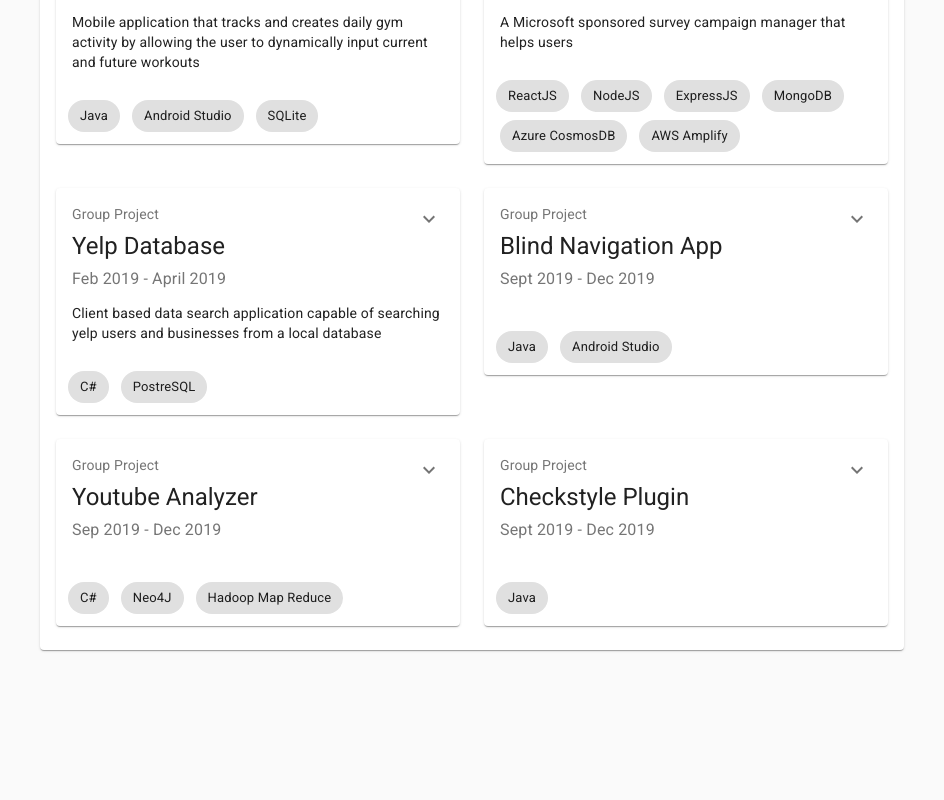
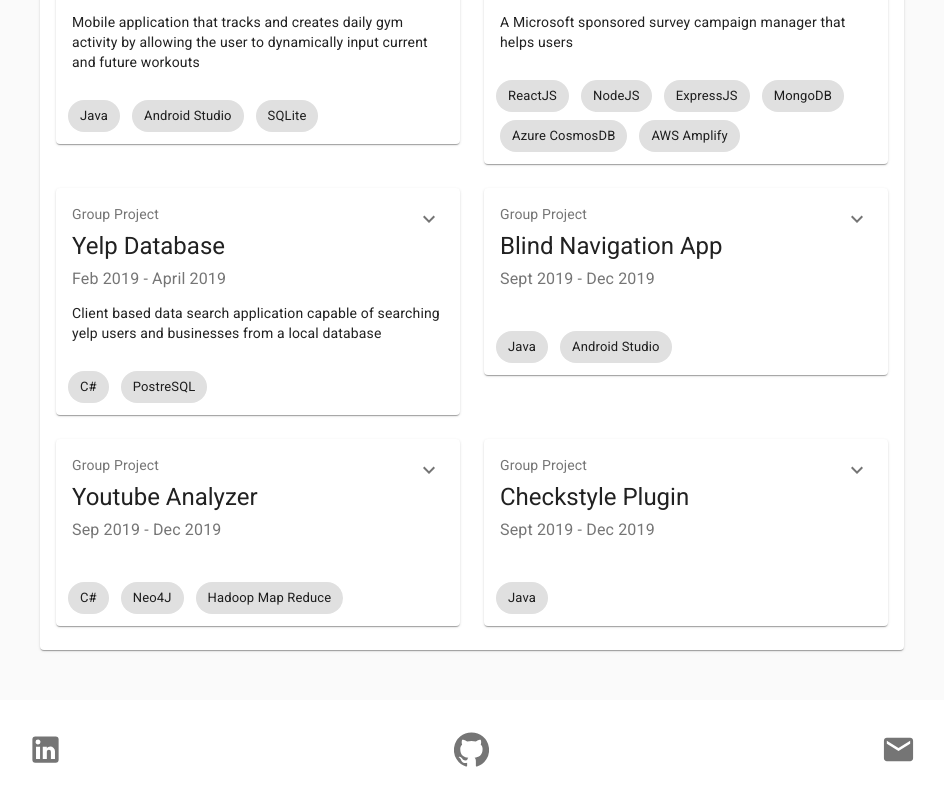
Before and after one commit to kenzobanaag/New-Website, a React (Create React App) app: page / in a window 1280 px wide. Shown: the part 839-1639 px from the top of the page, without its empty margins (168-1112 px from the left). Before the commit the page ends 1513 px from the top, so only its background shows below. Built offline with nearby package versions, Linux system fonts and the light colour scheme.

Commit message:
Added contacts section

```diff
--- /dev/null
+++ b/src/Components/Body/Contact.js
@@ -0,0 +1,69 @@
+import React from 'react';
+import { makeStyles } from '@material-ui/core/styles';
+import IconButton from '@material-ui/core/IconButton'
+import LinkedInIcon from '@material-ui/icons/LinkedIn';
+import EmailIcon from '@material-ui/icons/Email';
+import GitHubIcon from '@material-ui/icons/GitHub';
+import Grid from '@material-ui/core/Grid';
+import Link from '@material-ui/core/Link';
+//import Popover from '@material-ui/core/Popover';
+//import PopupState, { bindTrigger, bindPopover } from 'material-ui-popup-state';
+//import {Typography, Button} from '@material-ui/core'
+
+/*
+    TODO: We want a footer like contact section
+    With links to our github, linkedin, email as well.
+    Also include a link to our resume.
+*/
+
+const useStyles = makeStyles(theme => ({
+    root: {
+        background: theme.palette.background.paper,
+        paddingBottom: '20px',
+        height: '100px',
+        marginTop: '50px',
+        textAlign: 'center',
+        paddingTop: '20px'
+    },
+    root2: {
+        flexGrow: 1,
+    },
+    control: {
+        padding: theme.spacing(2),
+    },
+}))
+
+function Contact() {
+
+    const classes = useStyles();
+
+    return (
+        <React.Fragment>
+            <div className={classes.root}>
+                <Grid container >
+                    <Grid item sm={4} >
+                        <Link href="https://www.linkedin.com/in/kenzo-banaag-767a3b15b/"  target="_blank" rel="noopener noreferrer">
+                        <IconButton size="large">
+                            <LinkedInIcon fontSize="large"/>
+                        </IconButton>
+                        </Link>
+                    </Grid>
+                    <Grid item sm={4}>
+                    <Link href="https://github.com/kenzobanaag"  target="_blank" rel="noopener noreferrer">
+                        <IconButton size="large" >
+                            <GitHubIcon fontSize="large" />
+                        </IconButton>
+                        </Link>
+                    </Grid>
+                    <Grid item sm={4}>
+                        <IconButton size="large" >
+                            <EmailIcon fontSize="large" />
+                        </IconButton>
+                    </Grid>
+                </Grid>
+            </div>
+        </React.Fragment>
+    );
+}
+
+export default Contact;
--- a/src/Components/Container/Container.js
+++ b/src/Components/Container/Container.js
@@ -3,6 +3,7 @@ import Body from '../Body/Body';
 import Header from '../Header/Header';
 import Container from '@material-ui/core/Container';
 import CssBaseline from '@material-ui/core/CssBaseline';
+import Contact from '../Body/Contact'
 
 const container = () => {
     return(
@@ -12,6 +13,7 @@ const container = () => {
                 <Header/>
                 <Body/>
             </Container>
+            <Contact/>
         </React.Fragment>
     );
 }
--- a/src/Components/Header/Header.js
+++ b/src/Components/Header/Header.js
@@ -1,4 +1,8 @@
 import React from 'react';
+
+/*
+    TODO: Have a toggle button on top to toggle dark and light mode
+*/
 
 const header = () => {
     return(
```
